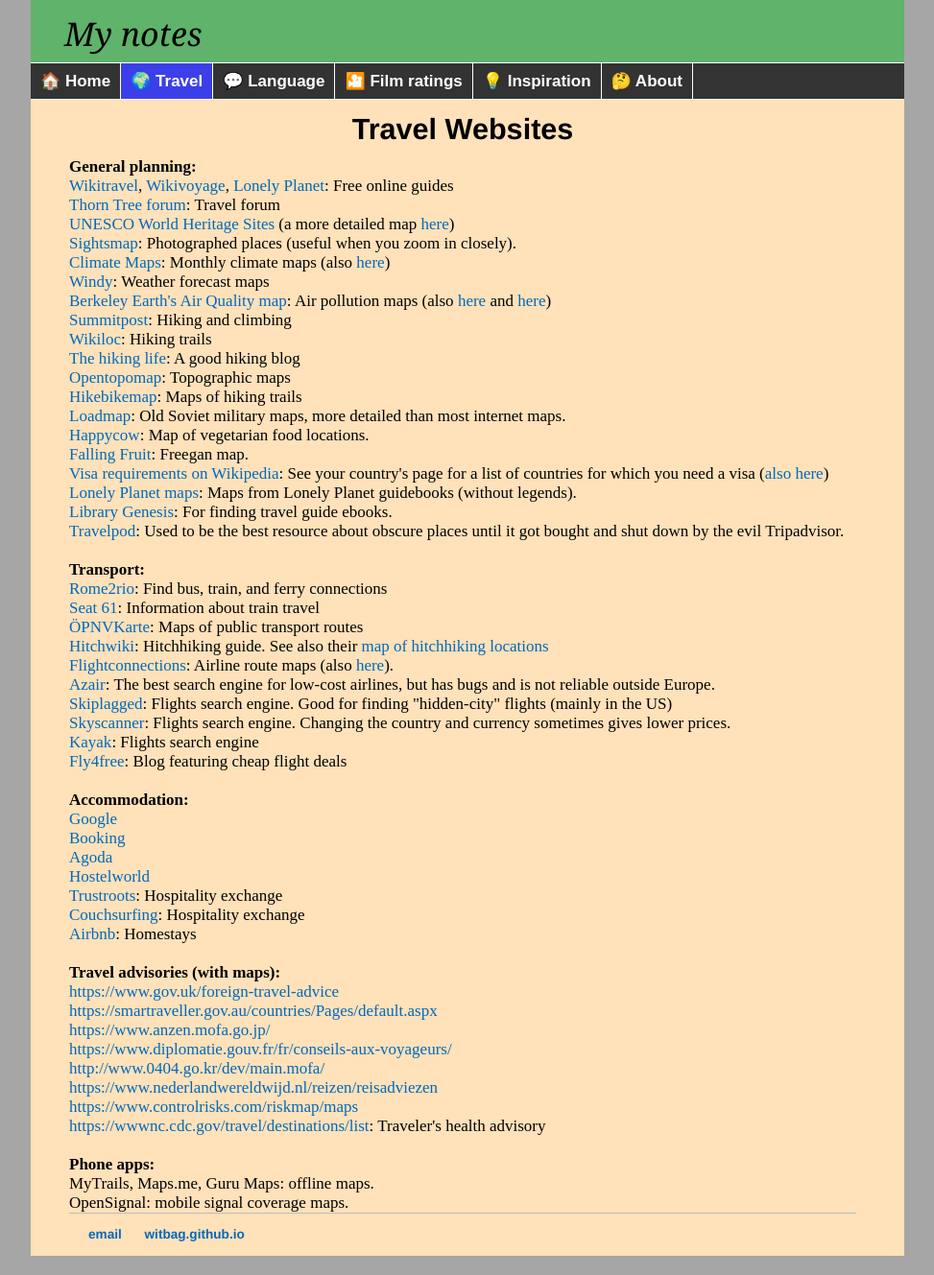
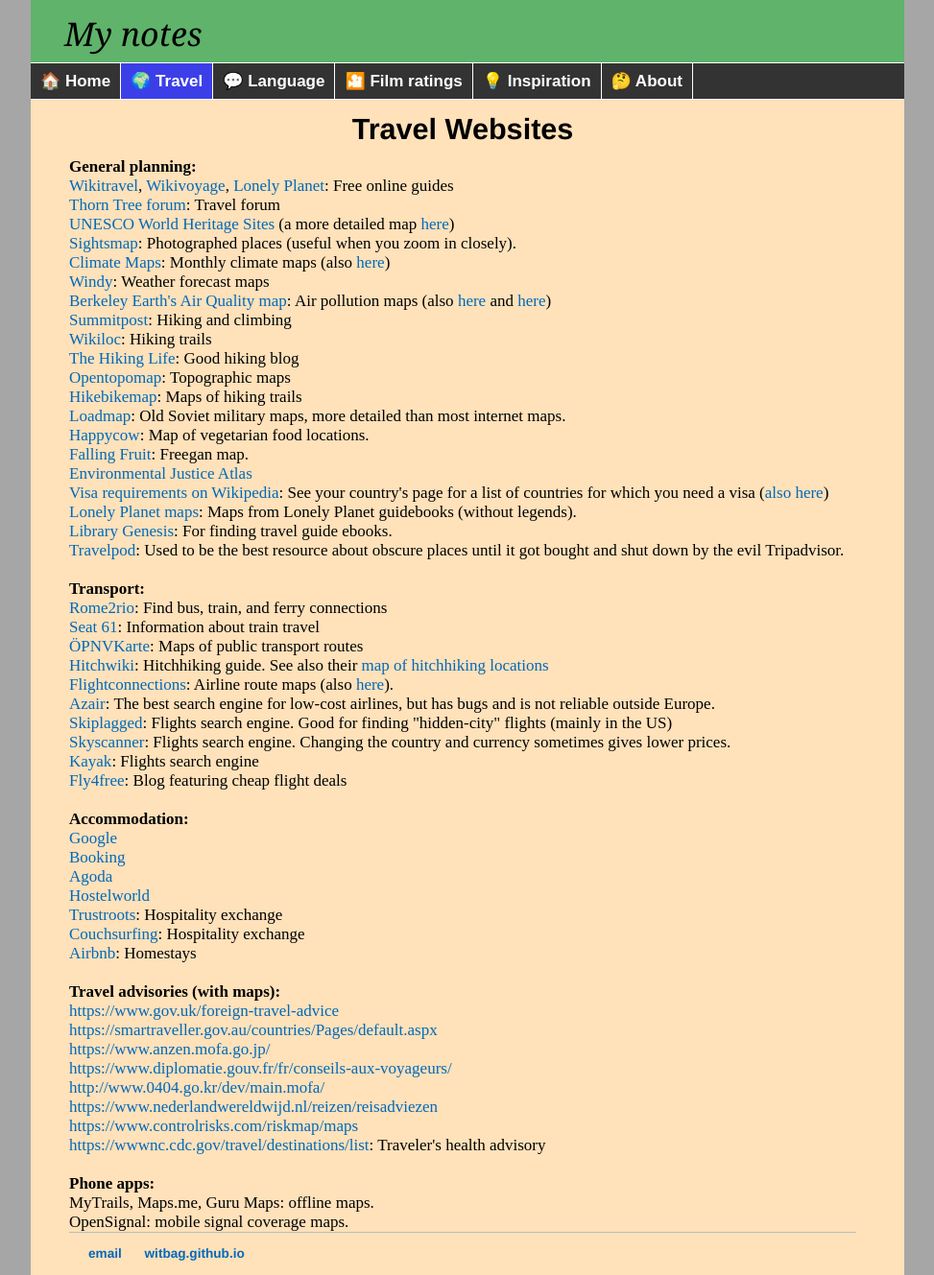
Before and after one commit to witbag/witbag.github.io, a Jekyll site: the page built from travel/resources.html, in a window 1280 px wide. Shown: the whole page at 96% size, without its empty margins (153-1126 px from the left). Built offline with Jekyll 4.4.1, drawn with Linux system fonts in a browser that asks for light colours.

Commit message:
Update resources.html

```diff
--- a/travel/resources.html
+++ b/travel/resources.html
@@ -18,12 +18,13 @@
 <a href="http://berkeleyearth.org/air-quality-real-time-map/" target=_blank>Berkeley Earth's Air Quality map</a>: Air pollution maps (also <a href="https://www.airvisual.com/air-quality-map" target=_blank>here</a> and <a href="http://maps.who.int/airpollution" target=_blank>here</a>)<br>
 <a href="https://www.summitpost.org" target=_blank>Summitpost</a>: Hiking and climbing<br>
 <a href="https://www.wikiloc.com/wikiloc/map.do" target=_blank>Wikiloc</a>: Hiking trails<br>
-<a href="https://www.thehikinglife.com/" target=_blank>The hiking life</a>: A good hiking blog<br>
+<a href="https://www.thehikinglife.com/" target=_blank>The Hiking Life</a>: Good hiking blog<br>
 <a href="https://opentopomap.org" target=_blank>Opentopomap</a>: Topographic maps<br>
 <a href="http://hikebikemap.org" target=_blank>Hikebikemap</a>: Maps of hiking trails<br>
 <a href="http://loadmap.net/en" target=_blank>Loadmap</a>: Old Soviet military maps, more detailed than most internet maps.<br>
 <a href="https://www.happycow.net/veggiemap" target=_blank>Happycow</a>: Map of vegetarian food locations.<br>
 <a href="http://fallingfruit.org/" target=_blank>Falling Fruit</a>: Freegan map.<br>
+<a href="https://ejatlas.org/" target=_blank>Environmental Justice Atlas</a><br>
 <a href="https://en.wikipedia.org/wiki/Template:Visa_requirements" target=_blank>Visa requirements on Wikipedia</a>: See your country's page for a list of countries for which you need a visa (<a href="https://www.koreanair.com/global/en/traveling/airport-check-in/visas-passports-immigration-regulation0/timaticweb/" target=_blank>also here</a>)<br>
 <a href="http://media.lonelyplanet.com/ebookmaps/" target=_blank>Lonely Planet maps</a>: Maps from Lonely Planet guidebooks (without legends).<br>
 <a href="http://gen.lib.rus.ec/" target=_blank>Library Genesis</a>: For finding travel guide ebooks.<br>
```
